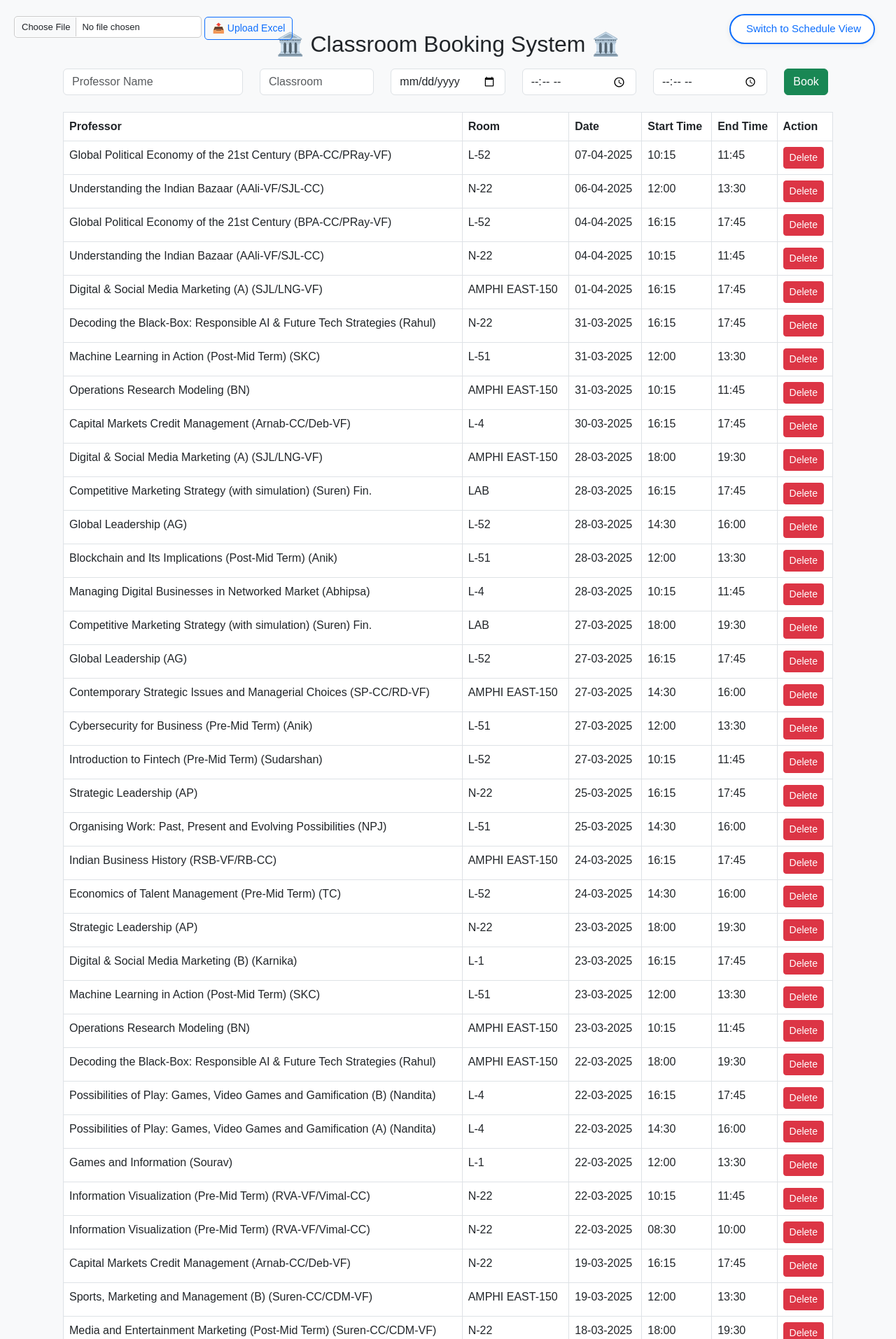
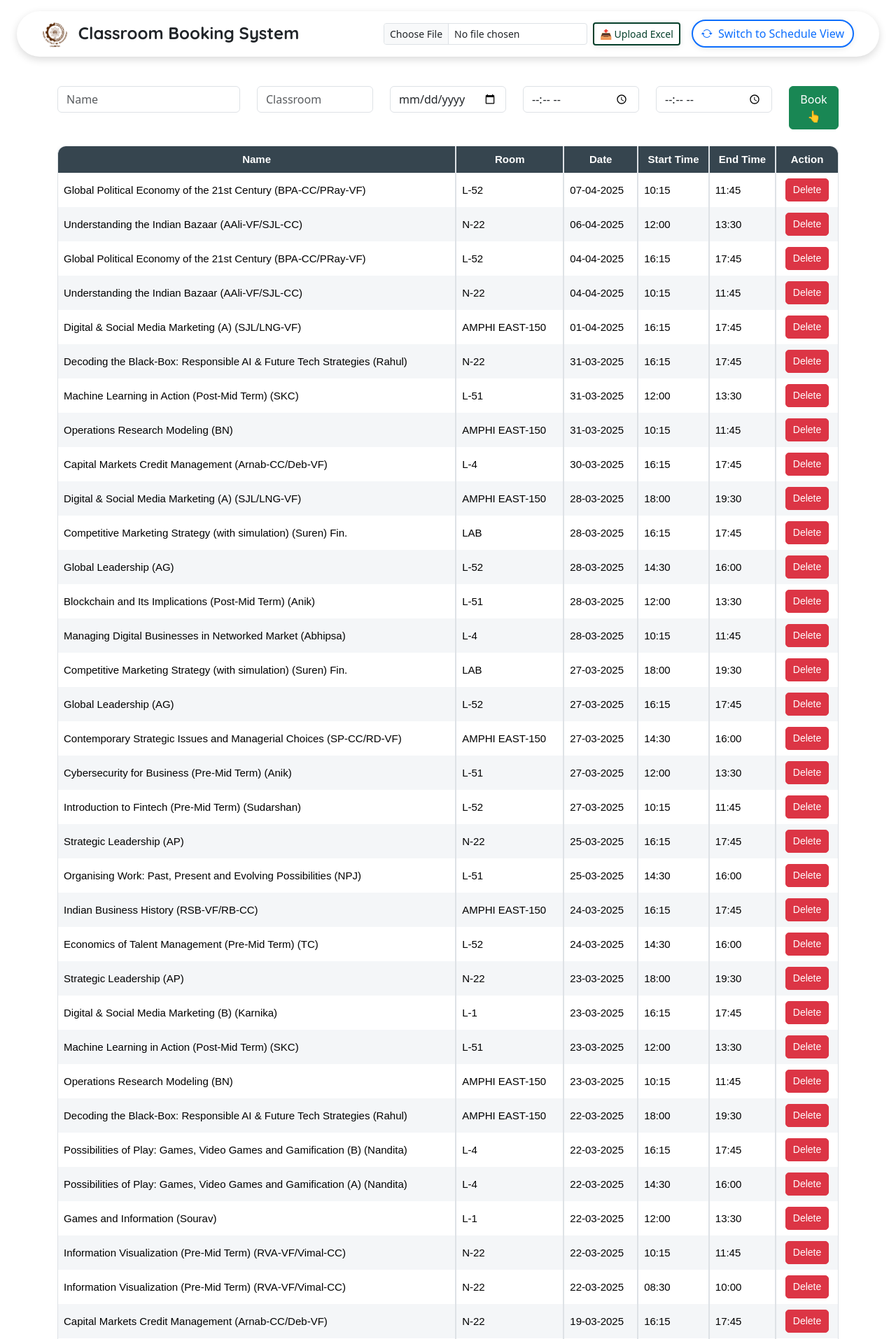
Before and after one commit to lunarblade29/Classroom-Booking-Software, a Flask app: page / in a window 1280 px wide. Shown: the top 1914 px of the page at 70% size. Run offline with Flask 3, Linux system fonts and the light colour scheme; data comes from the database, SQL or seed files in the repository; both versions use the stored data as it was after the commit; some libraries are stand-ins or nearby versions.

Commit message:
Added favicons

```diff
--- a/static/script.js
+++ b/static/script.js
@@ -106,7 +106,7 @@ document.addEventListener("DOMContentLoaded", function () {
         "N-32",
         "L-51",
         "L-52",
-        "AMPHI EAST 150"
+        "AMPHI EAST-150"
     ];
 
     // Function to populate autocomplete suggestions
@@ -177,7 +177,7 @@ function fetchBookings() {
                 <td>${formattedDate}</td>
                 <td>${booking[4]}</td>
                 <td>${booking[5]}</td>
-                <td><button class="btn btn-danger btn-sm" onclick="deleteBooking(${booking[0]})">Delete</button></td>
+                <td class="action-column"><button class="btn btn-danger btn-sm" onclick="deleteBooking(${booking[0]})">Delete</button></td>
             `;
             table.prepend(newRow); // Add new row to the top
         });
--- a/static/style.css
+++ b/static/style.css
@@ -13,69 +13,125 @@ body {
 
 /* Container Styling */
 .container {
-/*    background: white;*/
-    padding: 20px;
-    border-radius: 8px;
-/*    box-shadow: 0px 4px 10px rgba(0, 0, 0, 0.1);*/
-    margin-top: 20px;
+    padding: 10px;
+    border-radius: 5px;
+    margin-top: 5px;
+}
+
+.custom-shadow {
+    box-shadow: 0 4px 12px rgba(0, 0, 0, 0.15); /* More depth */
+}
+
+.navbar-brand img {
+    vertical-align: middle;
 }
 
 .switch-view-btn {
-    border: 2px solid #0d6efd; /* Bootstrap primary color */
-    background-color: white;
-    color: #0d6efd;
-    font-weight: 500;
+    border: 2px solid #0d6efd !important;
+    background-color: white !important;
+    color: #0d6efd !important;
+    font-weight: 500 !important;
     font-size: 15px;
     padding: 8px 18px;
-    border-radius: 25px;
+    border-radius: 999px !important;
     transition: all 0.3s ease;
-    position: absolute;
-    top: 20px;
-    right: 30px;
-    text-decoration: none;
+    text-decoration: none !important;
     display: inline-flex;
     align-items: center;
-    box-shadow: 0 2px 8px rgba(0,0,0,0.08);
+    box-shadow: 0 2px 8px rgba(0, 0, 0, 0.08);
+}
+.switch-view-btn:hover {
+    background-color: #0d6efd !important;
+    color: white !important;
+    text-decoration: none !important;
 }
 
-.switch-view-btn:hover {
-    background-color: #0d6efd;
-    color: white;
-    text-decoration: none;
+.upload-btn {
+    border: 2px solid #06402B !important;
+    background-color: white !important;
+    color: #06402B !important;
+    font-weight: 500 !important;
+    font-size: 15px;
+    padding: 8px 18px;
+    transition: all 0.3s ease;
+    text-decoration: none !important;
+    display: inline-flex;
+    align-items: center;
+    box-shadow: 0 2px 8px rgba(0, 0, 0, 0.08);
+}
+.upload-btn:hover {
+    background-color: #06402B !important;
+    color: white !important;
+    text-decoration: none !important;
 }
 
-/* Position the Upload container at top-left corner */
-.upload-container {
-    position: absolute;
-    top: 20px;
-    left: 20px;
-    display: flex;
-    flex-direction: column;
-    align-items: flex-start;
-    gap: 5px;
-    z-index: 999;
+@media (max-width: 576px) {
+.upload-container form {
+      flex-direction: column;
+      align-items: stretch;
+    }
 }
 
-/* Style the file input */
-#excel_file {
-    padding: 5px 10px;
-    font-size: 13px;
-    border: 1px solid #ccc;
-    border-radius: 5px;
+/* --- Clean & Elegant Table Styling --- */
+.custom-table {
+  border-collapse: separate;         /* KEY CHANGE */
+  border-spacing: 0;                 /* removes cell gap */
+  font-family: 'Poppins', sans-serif;
+  font-size: 15px;
+  background-color: #fff;
+  border-radius: 12px;
+  box-shadow: 0 4px 12px rgba(0, 0, 0, 0.1);
 }
 
-/* Style the button */
-.upload-btn {
-    font-weight: 500;
-    font-size: 14px;
-    padding: 5px 10px;
-    border-radius: 5px;
-    transition: 0.2s ease-in-out;
+/* Header Styling */
+.custom-table thead th {
+  background-color: #36454F;
+  color: white;
+  text-align: center;
+  font-weight: 600;
 }
 
-/* Add hover effect */
-.upload-btn:hover {
-    background-color: #0d6efd;
-    color: #fff;
-    border-color: #0d6efd;
+/* Rounded Corners for Header */
+.custom-table thead th:first-child {
+  border-top-left-radius: 12px;
 }
+.custom-table thead th:last-child {
+  border-top-right-radius: 12px;
+}
+
+/* Zebra Striping */
+.custom-table tbody tr:nth-child(even) td {
+  background-color: #F4F6F8 !important;
+}
+
+.custom-table tbody tr:nth-child(odd) td {
+  background-color: #FFFFFF !important;
+}
+
+/* Hover effect*/
+.custom-table tbody tr:hover td {
+  background-color: #E2EDF3 !important;
+}
+
+/* Cell Styling */
+.custom-table tbody td {
+  text-align: left;
+  padding: 8px;
+  vertical-align: middle;
+}
+
+/* Delete Button inside Table*/
+.custom-table .btn-danger {
+  padding: 5px 10px;
+  font-size: 14px;
+  border-radius: 5px;
+  font-weight: 500;
+}
+
+/* Center align only Delete Button */
+.custom-table thead th.action-column {
+  text-align: center;
+}
+.custom-table tbody td.action-column {
+  text-align: center;
+}
--- a/templates/index.html
+++ b/templates/index.html
@@ -4,28 +4,57 @@
     <meta charset="UTF-8">
     <meta name="viewport" content="width=device-width, initial-scale=1.0">
     <title>Classroom Booking System</title>
-    <link href="https://cdn.jsdelivr.net/npm/bootstrap@5.3.0/dist/css/bootstrap.min.css" rel="stylesheet">
+    <link rel="icon" href="/static/booking.png" type="image/icon type">
     <link rel="stylesheet" href="{{ url_for('static', filename='style.css') }}">
+    <link href="https://cdn.jsdelivr.net/npm/bootstrap@5.3.3/dist/css/bootstrap.min.css" rel="stylesheet">
+    <link href="https://cdn.jsdelivr.net/npm/bootstrap-icons/font/bootstrap-icons.css" rel="stylesheet">
+    <link rel="stylesheet" href="https://cdn.jsdelivr.net/npm/bootstrap-icons/font/bootstrap-icons.css">
+    <link href="https://fonts.googleapis.com/css2?family=Quicksand:wght@400;500;600;700&display=swap" rel="stylesheet">
 </head>
 <body>
 
-<div class="container mt-4">
-    <h2 class="text-center">🏛️ Classroom Booking System 🏛️</h2>
+<nav class="navbar navbar-expand-lg navbar-light bg-white custom-shadow rounded-pill px-4 py-2 mx-4 my-3">
+  <div class="container-fluid">
+    <!-- Logo -->
+    <a class="navbar-brand fw-bold fs-4 text-dark" href="#" style="font-family: 'Quicksand', sans-serif;">
+      <img src="/static/IIM_Calcutta_Logo.png" alt="Logo" height="36" class="me-2">
+      Classroom Booking System
+    </a>
 
-    <a href="/schedule" class="btn switch-view-btn">
-    <i class="bi bi-arrow-repeat me-1"></i>Switch to Schedule View</a>
+    <!-- Toggler for smaller screens -->
+    <button class="navbar-toggler border-0" type="button" data-bs-toggle="collapse" data-bs-target="#navbarContent">
+      <span class="navbar-toggler-icon"></span>
+    </button>
 
-    <div class="upload-container">
-        <form id="uploadForm" enctype="multipart/form-data">
-            <input type="file" name="excel_file" id="excel_file" class="form-control form-control-sm d-inline w-auto">
-            <button type="submit" class="btn btn-outline-primary btn-sm mt-1 upload-btn">📤 Upload Excel</button>
-        </form>
+    <!-- Right side: Switch View Button + Upload Form -->
+    <div class="collapse navbar-collapse justify-content-end" id="navbarContent">
+      <div class="d-flex align-items-center gap-3 flex-wrap mt-2 mt-lg-0">
+
+        <!-- Upload Excel Form -->
+        <div class="upload-container">
+          <form id="uploadForm" enctype="multipart/form-data" class="d-flex align-items-center flex-wrap gap-2">
+            <input type="file" name="excel_file" id="excel_file" class="form-control form-control-sm w-auto">
+            <button type="submit" class="btn btn-outline-primary btn-sm upload-btn">
+              📤 Upload Excel
+            </button>
+          </form>
+        </div>
+
+        <!-- Switch View Button -->
+        <a href="/schedule" class="btn switch-view-btn">
+        <i class="bi bi-arrow-repeat me-1"></i> Switch to Schedule View </a>
+
+      </div>
     </div>
+  </div>
+</nav>
 
+
+<div class="container mt-1">
     <form id="bookingForm" class="mt-3">
         <div class="row">
             <div class="col-md-3">
-                <input type="text" id="professor" name="professor" class="form-control" placeholder="Professor Name" list="professorList">
+                <input type="text" id="professor" name="professor" class="form-control" placeholder="Name" list="professorList">
                 <datalist id="professorList"></datalist>
             </div>
             <div class="col-md-2">
@@ -42,24 +71,26 @@
                 <input type="time" id="end_time" name="end_time" class="form-control">
             </div>
             <div class="col-md-1">
-                <button type="submit" class="btn btn-success">Book</button>
+                <button type="submit" class="btn btn-success">Book👆</button>
             </div>
         </div>
     </form>
 
-    <table class="table table-bordered mt-4">
+<div class="table-responsive mt-4">
+    <table class="table table-bordered custom-table">
         <thead>
             <tr>
-                <th>Professor</th>
+                <th>Name</th>
                 <th>Room</th>
                 <th>Date</th>
                 <th>Start Time</th>
                 <th>End Time</th>
-                <th>Action</th>
+                <th class="action-column">Action</th>
             </tr>
         </thead>
         <tbody id="bookingTable"></tbody>
     </table>
+</div>
 
 </div>
 
--- a/templates/schedule.html
+++ b/templates/schedule.html
@@ -8,6 +8,7 @@
     <!-- Bootstrap CSS -->
     <link rel="stylesheet" href="https://cdn.jsdelivr.net/npm/bootstrap@5.3.0/dist/css/bootstrap.min.css">
     <link href="https://fonts.googleapis.com/css2?family=Poppins:wght@300;400;600&display=swap" rel="stylesheet">
+    <link rel="icon" href="/static/booking.png" type="image/icon type">
 
     <!-- Custom CSS -->
     <link rel="stylesheet" href="{{ url_for('static', filename='schedule.css') }}">
```
Also changed, not shown: database.db, static/IIM_Calcutta_Logo.png (added), static/booking.png (added). Lines whose indentation alone changed are shown as unchanged.
